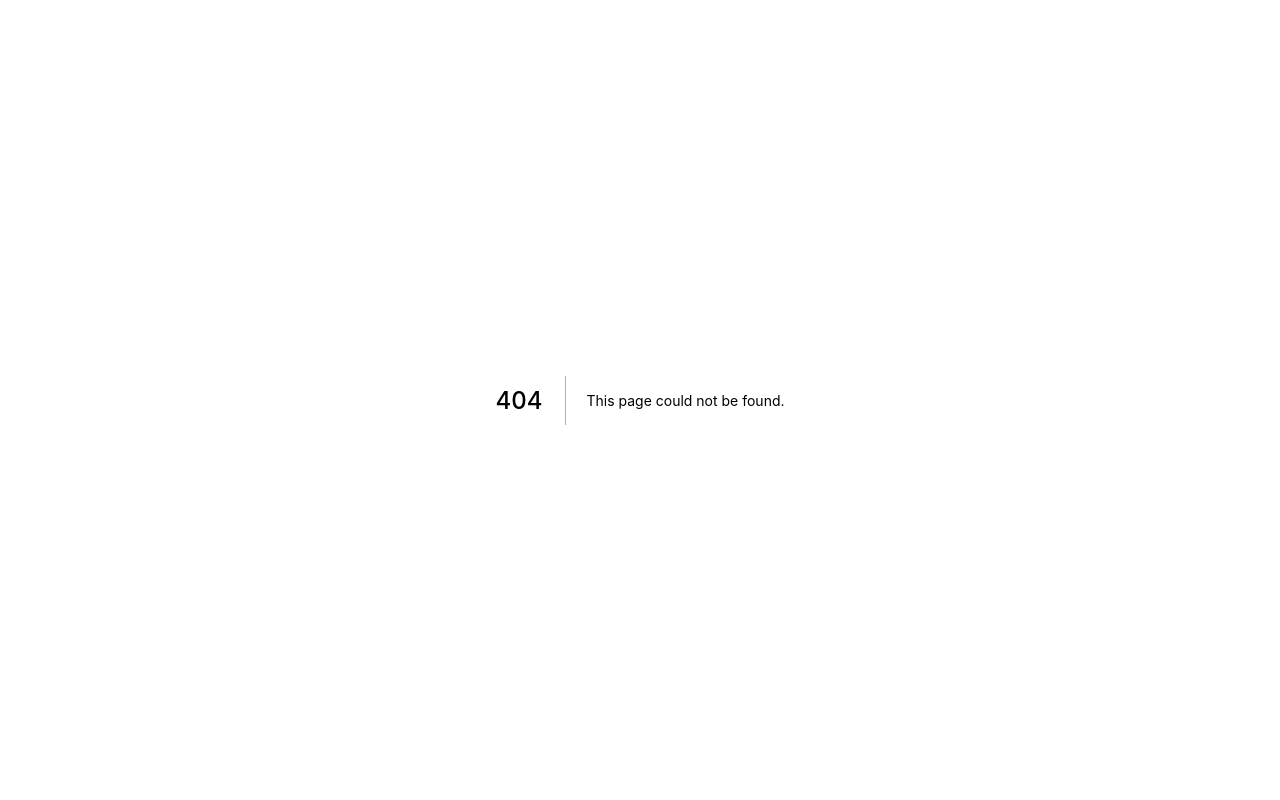
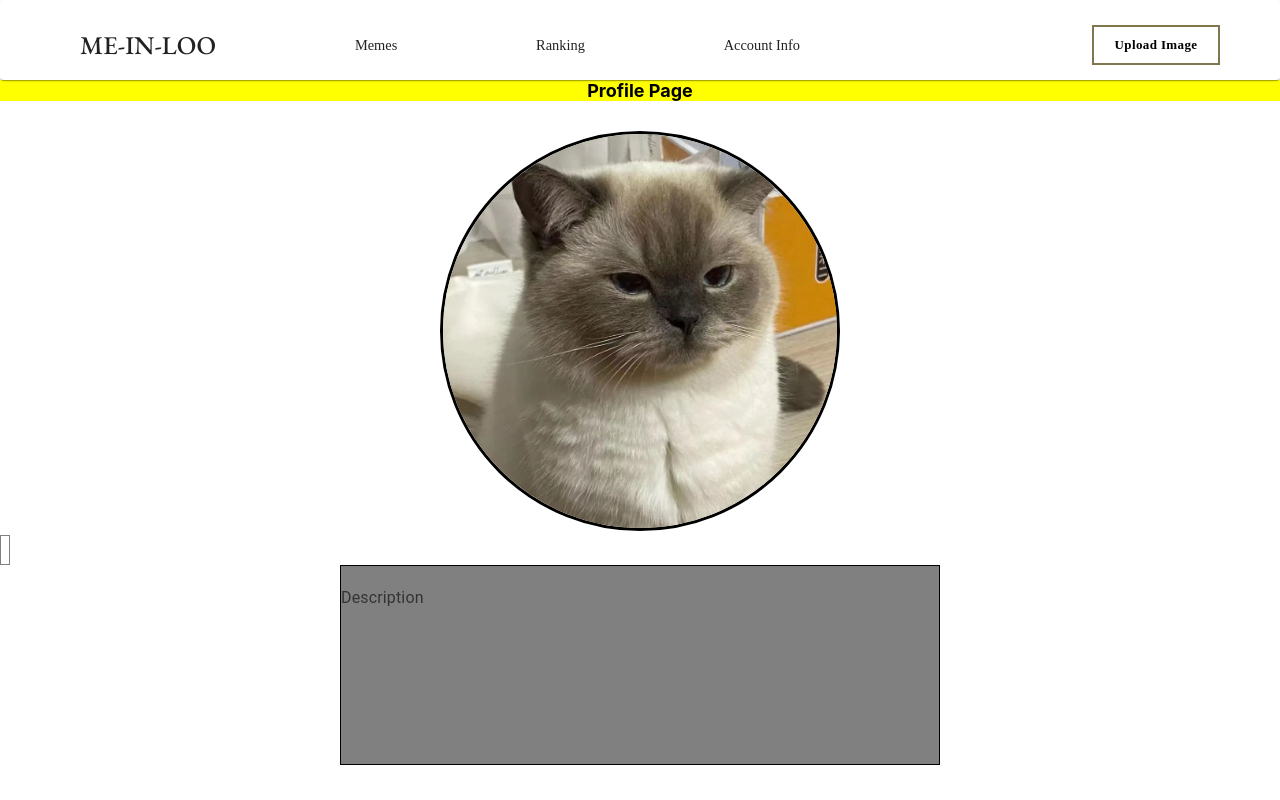
Before and after one commit to joycedaiyt/Me-In-Loo, a Next.js app in the folder front_end/: page /account_info in a window 1280 px wide. Before the commit this address had no page. Built offline with nearby package versions, Linux system fonts and the light colour scheme.

Commit message:
added code for account page; first commit

```diff
--- /dev/null
+++ b/front_end/components/account_info.tsx
@@ -0,0 +1,108 @@
+import { TextField } from "@mui/material";
+import HeadBar from "../components/Header";
+import testPhoto1 from "../public/testPhoto1.jpeg";
+import Box from '@mui/material/Box';
+import React from "react"
+export const AccountInfo = () => {
+  const [value, setValue] = React.useState('');
+
+  const handleChange = (event: React.ChangeEvent<HTMLInputElement>) => {
+    setValue(event.target.value);
+  };
+  const style = {
+    rectangle:{
+      border: "5px",
+      width: '500px',
+      height: '500px'
+    },
+    headline: {
+
+      fontWeight: 'bold',
+      fontSize: 18,
+      marginTop: 0,
+      backgroundColor: 'yellow',
+      justifyContent: "center", alignItems: "center",
+      alignSelf: 'center'
+    },
+
+    textbox: {
+      display: 'flex',
+      alignItems: 'center',
+      justifyContent: 'center',
+      //height: '100vh',
+    }
+
+  }
+
+  return (
+    <div>
+      <HeadBar></HeadBar>
+      <div style={
+        {textAlign: "center",fontWeight: 'bold',
+          fontSize: 18,
+          marginTop: 0,
+          backgroundColor: 'yellow',}
+          }>Profile Page</div>
+          <Box
+            sx={{
+              width: 10,
+              height: 30,
+              backgroundColor: 'white',
+
+            }}
+          />
+      <div style={{textAlign: "center"}}
+        className="App">
+        <img style={{borderRadius:"50%", border: '3px solid black'}} src={testPhoto1.src} alt="testimg" height={400} width={400}/>
+      </div>
+      <Box
+      sx={{
+        width: 10,
+        height: 30,
+        backgroundColor: 'white',
+        border: '1px solid grey'
+
+      }}
+    />
+      <div
+      style={style.textbox}
+    >
+
+      <Box
+      sx={{
+        width: 600,
+        height: 200,
+        backgroundColor: 'grey',
+        border: '1px solid black',
+
+      }}
+    >
+  <TextField
+  style={{width:'400px'}}
+          id="filled-multiline-flexible"
+          label="Description"
+          placeholder="用户很懒，没写简介哦~"
+          multiline
+          maxRows={100}
+          value={value}
+          onChange={handleChange}
+          variant="standard"
+          InputProps={{ disableUnderline: true }}
+        /></Box>
+    </div>
+
+    </div>
+  );
+};
+
+export default AccountInfo;
+
+/*
+<TextField
+        hiddenLabel
+        id="filled-hidden-label-normal"
+        defaultValue="用户很懒，没设置简介哦~"
+        variant="filled"
+      />
+      <div style={{color:'grey'}}>用户很懒，没写简介哦~</div>
+      */
--- /dev/null
+++ b/front_end/pages/account_info/index.tsx
@@ -0,0 +1,13 @@
+import dynamic from "next/dynamic";
+
+const AccountInfo = dynamic(
+  () => {
+    return import("../../components/account_info");
+  },
+  { ssr: false }
+);
+
+export const showAcc = () => {
+  return <AccountInfo />;
+};
+export default showAcc;
```
